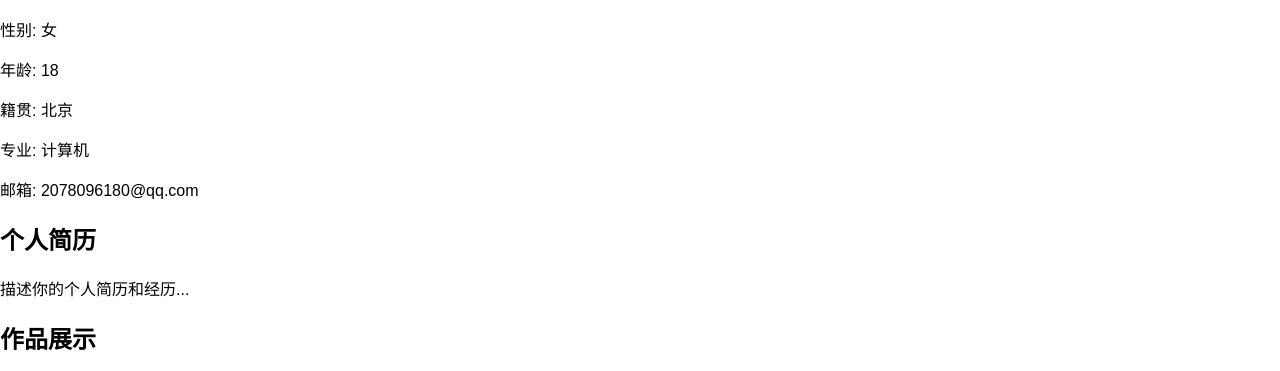
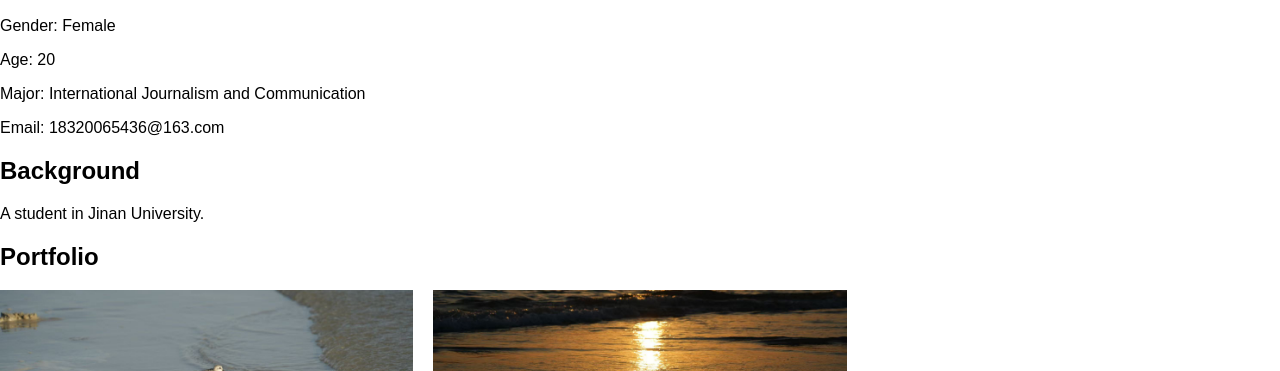
Before and after one commit to Joanne0118/Sophia, a plain HTML site: page index.html in a window 1280 px wide. Shown: the part 561-932 px from the top of the page. Drawn offline with Linux system fonts and the light colour scheme.

Commit message:
Update index.html

```diff
--- a/index.html
+++ b/index.html
@@ -59,19 +59,18 @@
         <div class="profile">
             <img src="tx1.jpg" alt="Profile Picture">
             <h2>Sophia</h2>
-            <p>性别: 女</p>
-            <p>年龄: 18</p>
-            <p>籍贯: 北京</p>
-            <p>专业: 计算机</p>
-            <p>邮箱: 2078096180@qq.com</p>
+            <p>Gender: Female</p>
+            <p>Age: 20</p>
+            <p>Major: International Journalism and Communication</p>
+            <p>Email: 18320065436@163.com</p>
         </div>
     </section>
     <section class="resume">
-        <h2>个人简历</h2>
-        <p>描述你的个人简历和经历...</p>
+        <h2>Background</h2>
+        <p>A student in Jinan University.</p>
     </section>
     <section class="portfolio">
-        <h2>作品展示</h2>
+        <h2>Portfolio</h2>
         <div class="portfolio-grid">
             <div class="portfolio-item">
                 <img src="pic1.jpg" alt="Work 1">
@@ -80,6 +79,8 @@
                 <img src="pic2.jpg" alt="Work 2">
             </div>
         </div>
+        <!-- 添加Word文档链接 -->
+        <a href="gogogo.docx" class="document-link" target="_blank">查看我的论文</a>
     </section>
     <footer>
         <p>个人网页</p>
```
